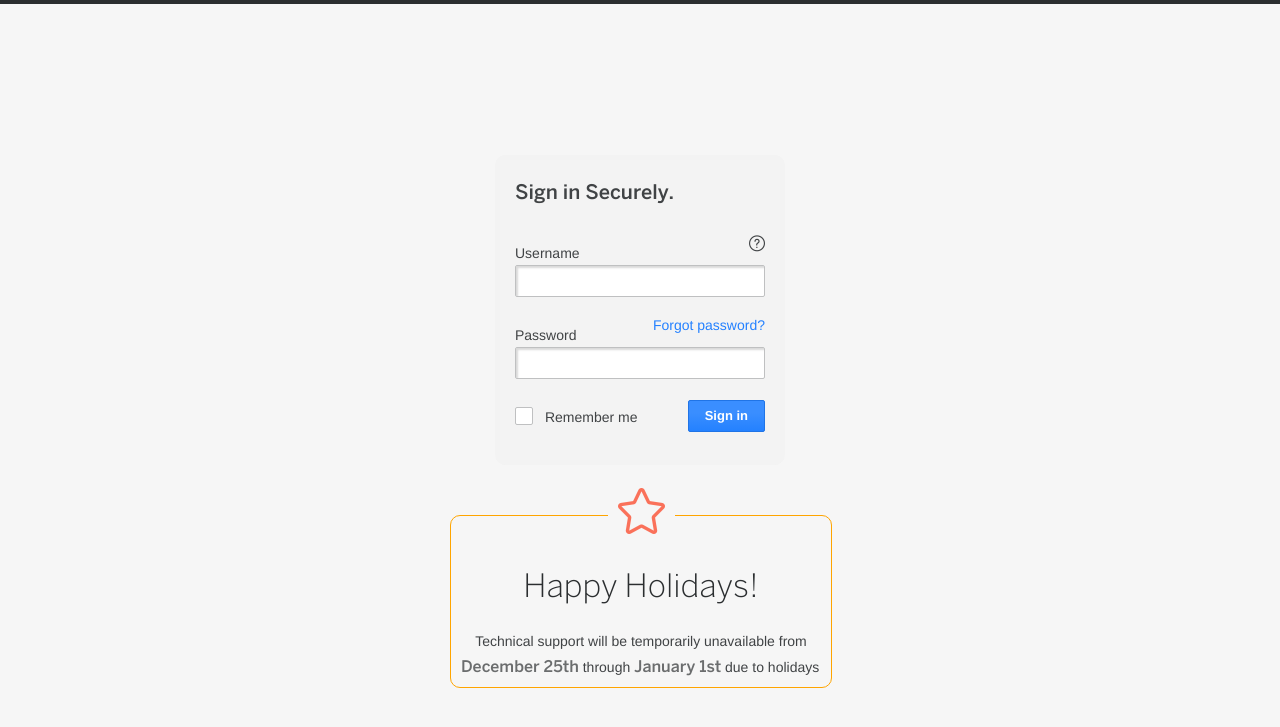
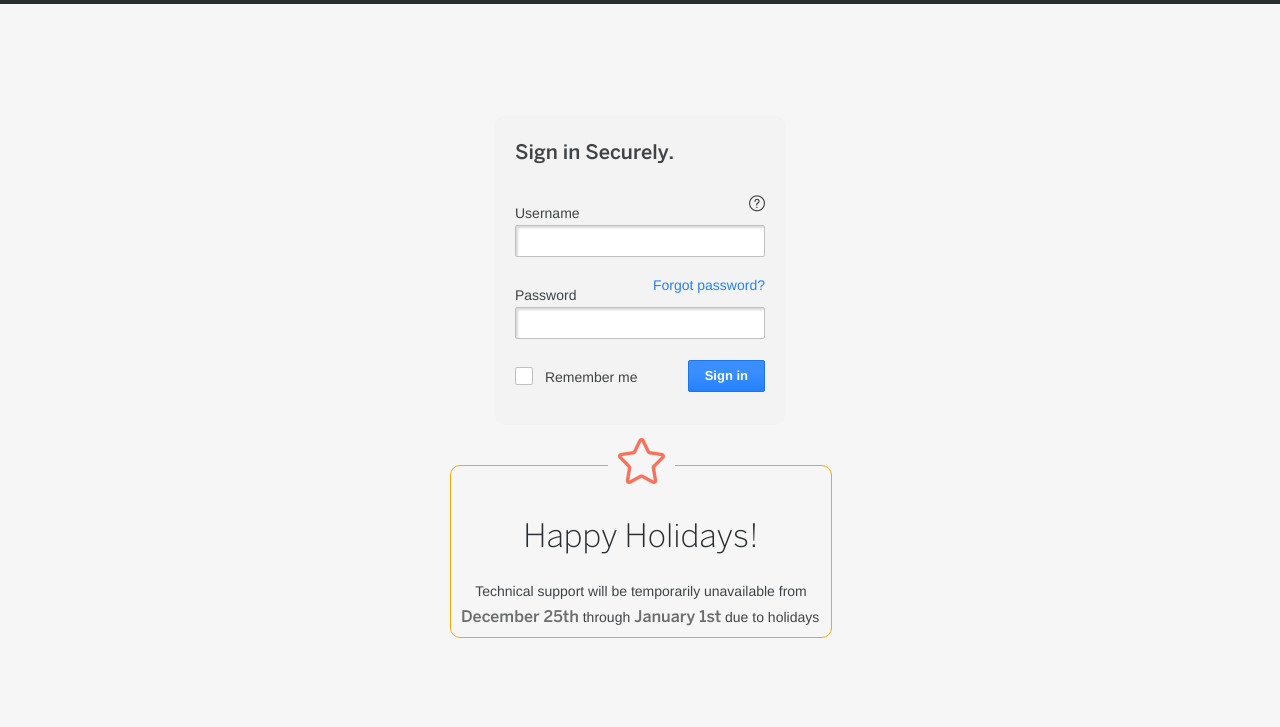
Before and after one commit to PSathwik/bootcamp-homework, a plain HTML site: page index.html in a window 1280 px wide. Shown: the part 45-772 px from the top of the page. Drawn offline with Linux system fonts and the light colour scheme; files whose address does not match are found by name.

Commit message:
fixed css related to previous check-in

```diff
--- a/assets/app/css/main.css
+++ b/assets/app/css/main.css
@@ -13,7 +13,7 @@
 	width: 250px;
 	height: 270px;
 	margin-left: -145px;
-	margin-top: -200px;
+	margin-top: -240px;
 	padding: 20px;
 }
 
@@ -59,7 +59,7 @@
 .holidays {
 	width: 360px;
 	border: solid 1px orange;
-	margin-top: 160px;
+	margin-top: 110px;
 	margin-left: -190px;
 	padding: 0 10px;
 	box-sizing: context-box;
```
